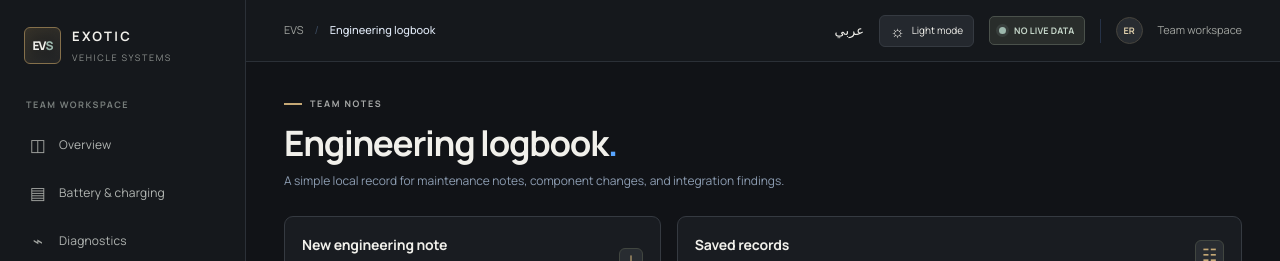
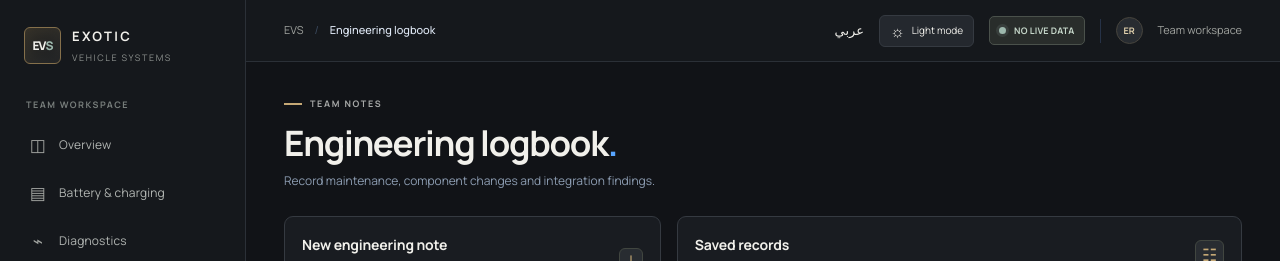
Before and after one commit to Abdo1629/exotic-vehicle-systems, a Next.js app: page /logbook in a window 1280 px wide. Shown: the top 261 px of the page. Built offline with nearby package versions, Linux system fonts and the light colour scheme.

Commit message:
feat(i18n): localize engineering logbook page

```diff
--- a/app/logbook/page.tsx
+++ b/app/logbook/page.tsx
@@ -1,8 +1,9 @@
 import AppShell from "@/components/AppShell";
 import LocalRecordBook from "@/components/LocalRecordBook";
+import { T } from "@/components/LocaleProvider";
 export default function LogbookPage() {
   return <AppShell active="logbook" title="Engineering logbook"><div className="content">
-    <div className="page-intro"><div><p className="eyebrow"><span className="eyebrow-line" /> TEAM NOTES</p><h1>Engineering logbook<span className="title-period">.</span></h1><p className="subtitle">A simple local record for maintenance notes, component changes, and integration findings.</p></div></div>
+    <div className="page-intro"><div><p className="eyebrow"><span className="eyebrow-line" /> <T en="TEAM NOTES" ar="ملاحظات الفريق" /></p><h1><T en="Engineering logbook" ar="السجل الهندسي" /><span className="title-period">.</span></h1><p className="subtitle"><T en="Record maintenance, component changes and integration findings." ar="سجّل الصيانة وتغييرات المكونات ونتائج فحص الربط." /></p></div></div>
     <LocalRecordBook storageKey="evs-engineering-logbook-v1" heading="New engineering note" description="Keep the entry specific: what changed, what was checked, and what remains open." buttonLabel="Save note" emptyTitle="No engineering notes yet" emptyDescription="Start with the next verified finding from the car, battery, controller, or software integration." />
   </div></AppShell>;
 }
```
